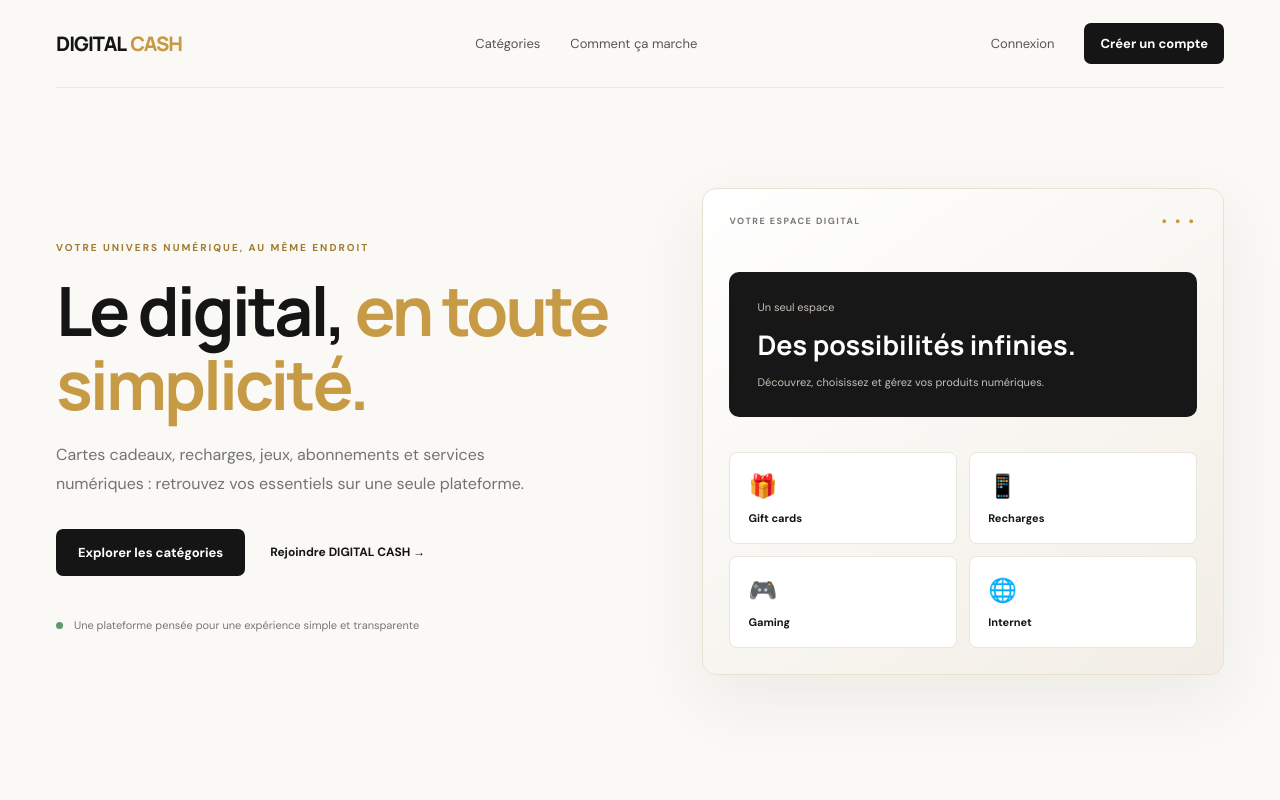
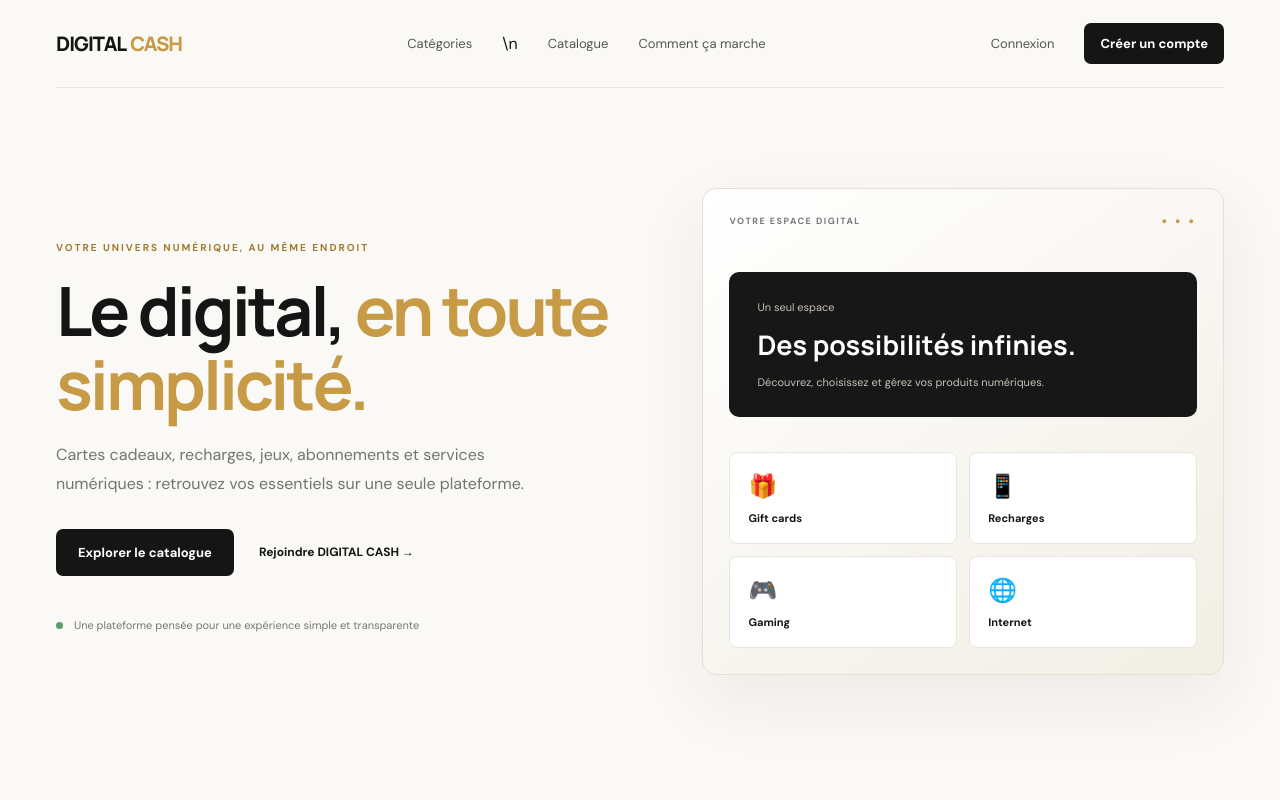
Before and after one commit to Ched242/digital-cash, a Next.js app: page / in a window 1280 px wide. Shown: the top 800 px of the page. Built offline with nearby package versions, Linux system fonts and the light colour scheme.

Commit message:
feat: connect homepage to live product catalogue

```diff
--- a/src/app/page.tsx
+++ b/src/app/page.tsx
@@ -13,7 +13,7 @@ export default function Home() {
       <header className="topbar">
         <a className="brand" href="/">DIGITAL<span>CASH</span></a>
         <nav aria-label="Navigation principale">
-          <a href="#categories">Catégories</a>
+          <a href="#categories">Catégories</a>\n          <a href="/products">Catalogue</a>
           <a href="#how-it-works">Comment ça marche</a>
         </nav>
         <div className="actions">
@@ -28,7 +28,7 @@ export default function Home() {
           <h1>Le digital, <span>en toute simplicité.</span></h1>
           <p className="intro">Cartes cadeaux, recharges, jeux, abonnements et services numériques : retrouvez vos essentiels sur une seule plateforme.</p>
           <div className="hero-actions">
-            <a className="button" href="#categories">Explorer les catégories</a>
+            <a className="button" href="/products">Explorer le catalogue</a>
             <a className="text-link" href="/register">Rejoindre DIGITAL CASH →</a>
           </div>
           <div className="trust-line"><span className="status-dot" /> Une plateforme pensée pour une expérience simple et transparente</div>
```
